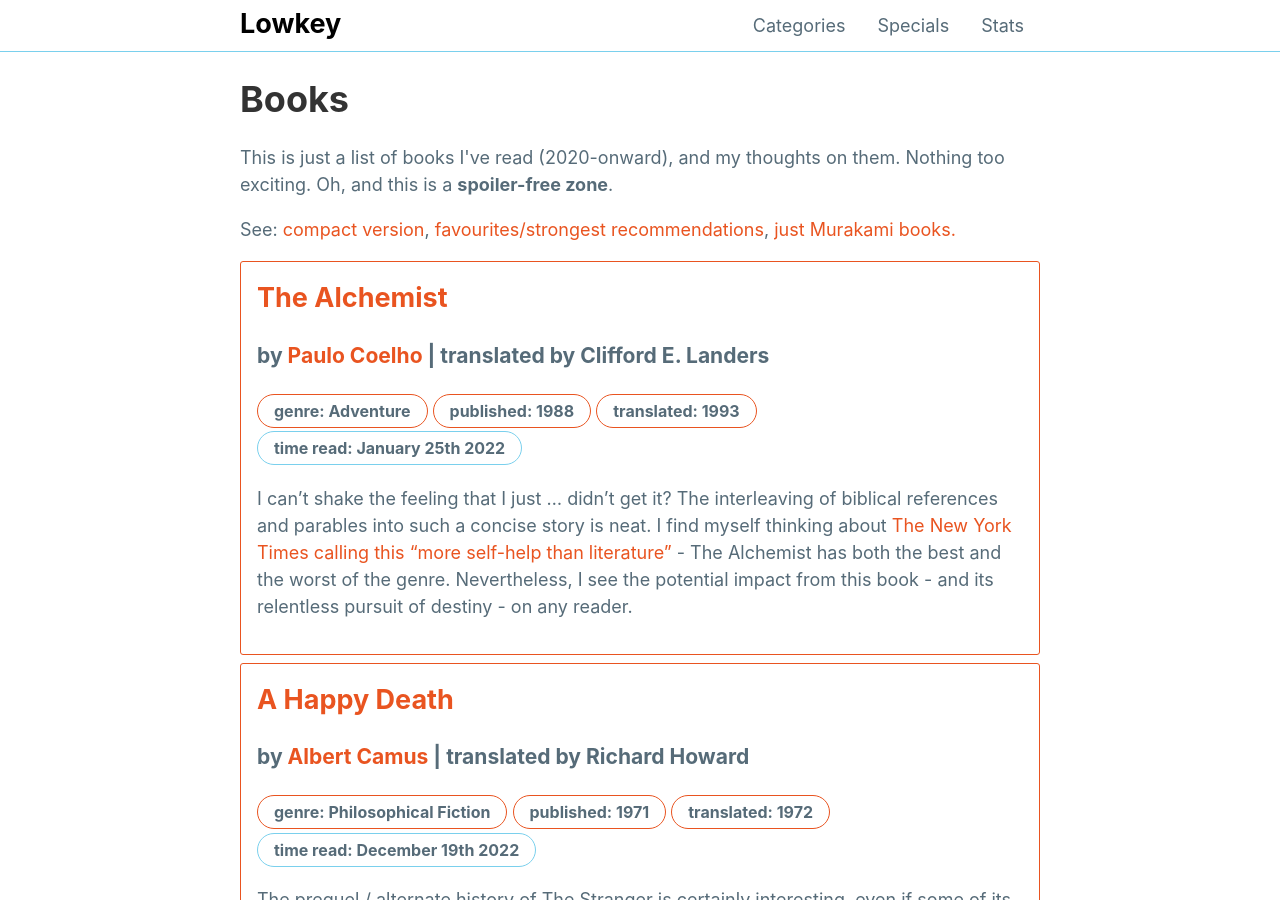
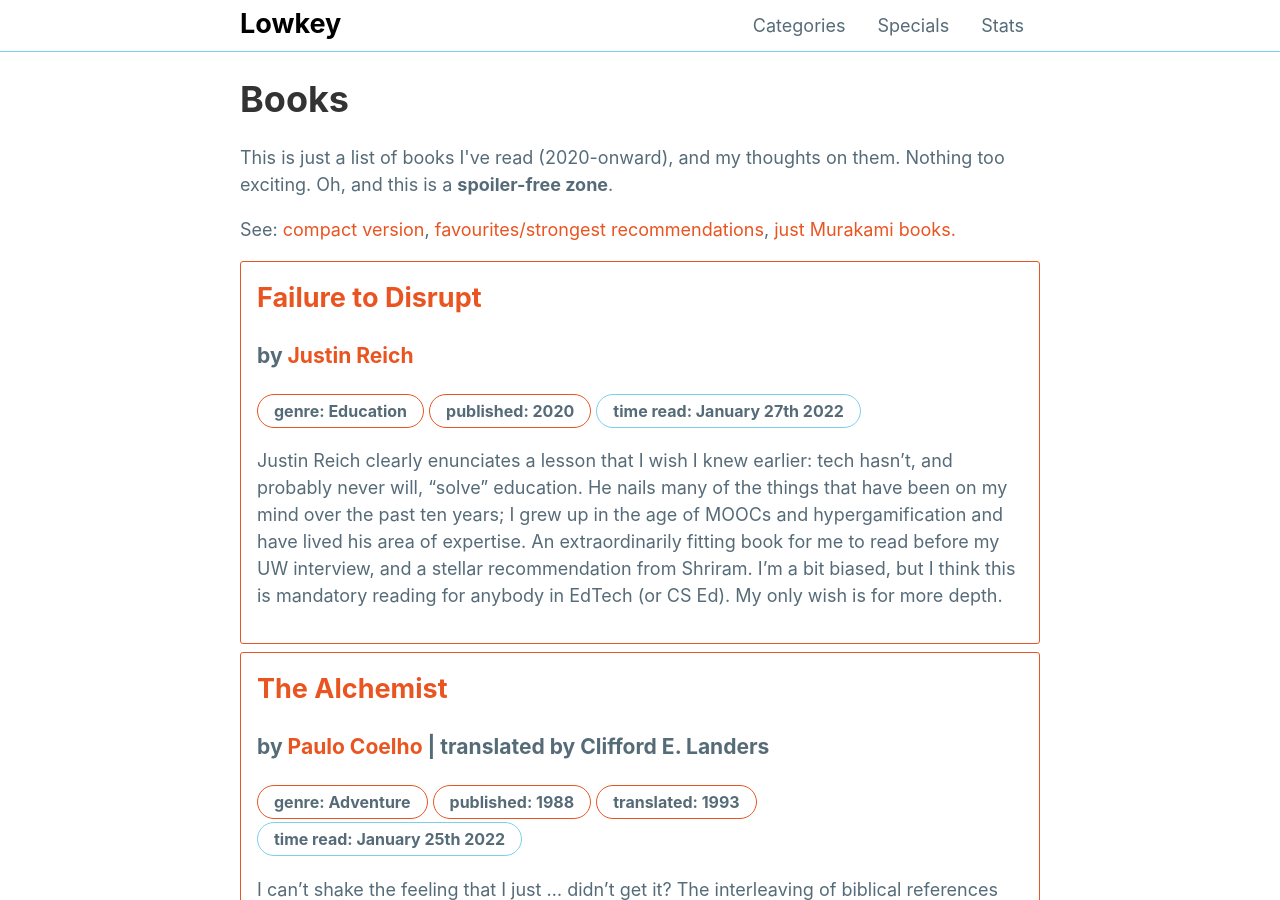
Before and after one commit to mattxwang/lowkey, a Jekyll site: the page built from stats/books.html, in a window 1280 px wide and 900 px high. Built offline with Jekyll 4.4.1, drawn with Linux system fonts in a browser that asks for light colours.

Commit message:
failure to disrupt

```diff
--- a/_data/books.yml
+++ b/_data/books.yml
@@ -803,7 +803,7 @@
   time_read: December 19th 2022
   thoughts: >
     The prequel / alternate history of The Stranger is certainly interesting, even if some of its nuance is lost on me. I'm surprised how much more love, happiness, and sex plays into this characterization of Mersault. Neat that Zagreus appears here too!
-thelachemist:
+thealchemist:
   title: The Alchemist
   author: Paulo Coelho
   translator: Clifford E. Landers
@@ -813,3 +813,12 @@
   time_read: January 25th 2022
   thoughts: >
     I can't shake the feeling that I just ... didn't get it? The interleaving of biblical references and parables into such a concise story is neat. I find myself thinking about [The New York Times calling this "more self-help than literature"](https://www.nytimes.com/2009/10/18/books/review/InsideList-t.html) - The Alchemist has both the best and the worst of the genre. Nevertheless, I see the potential impact from this book - and its relentless pursuit of destiny - on any reader.
+failuretodisrupt:
+  title: Failure to Disrupt
+  author: Justin Reich
+  genre: Education
+  year_published: 2020
+  time_read: January 27th 2022
+  strong: true
+  thoughts: >
+    Justin Reich clearly enunciates a lesson that I wish I knew earlier: tech hasn't, and probably never will, "solve" education. He nails many of the things that have been on my mind over the past ten years; I grew up in the age of MOOCs and hypergamification and have lived his area of expertise. An extraordinarily fitting book for me to read before my UW interview, and a stellar recommendation from Shriram. I'm a bit biased, but I think this is mandatory reading for anybody in EdTech (or CS Ed). My only wish is for more depth.
```
